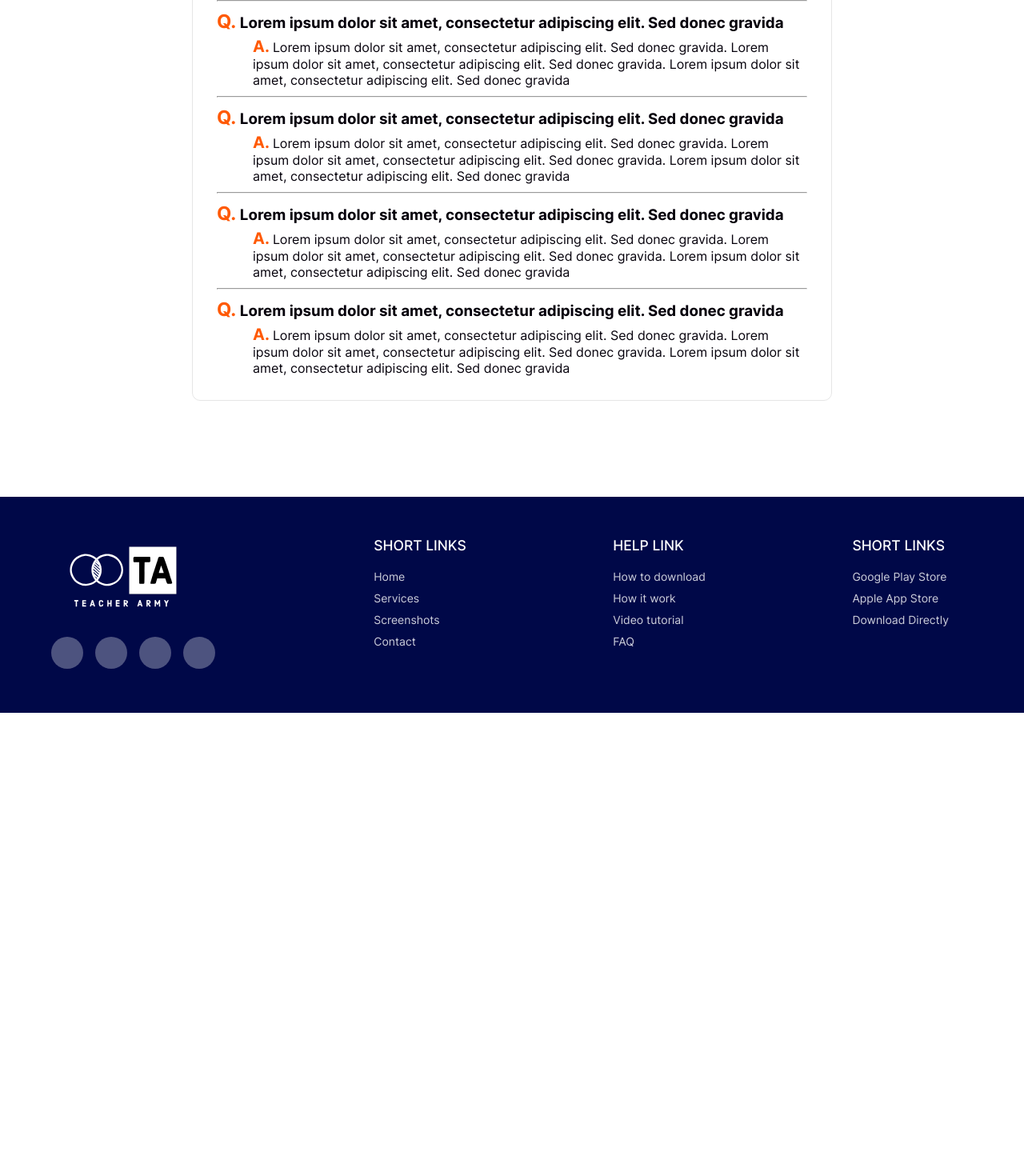
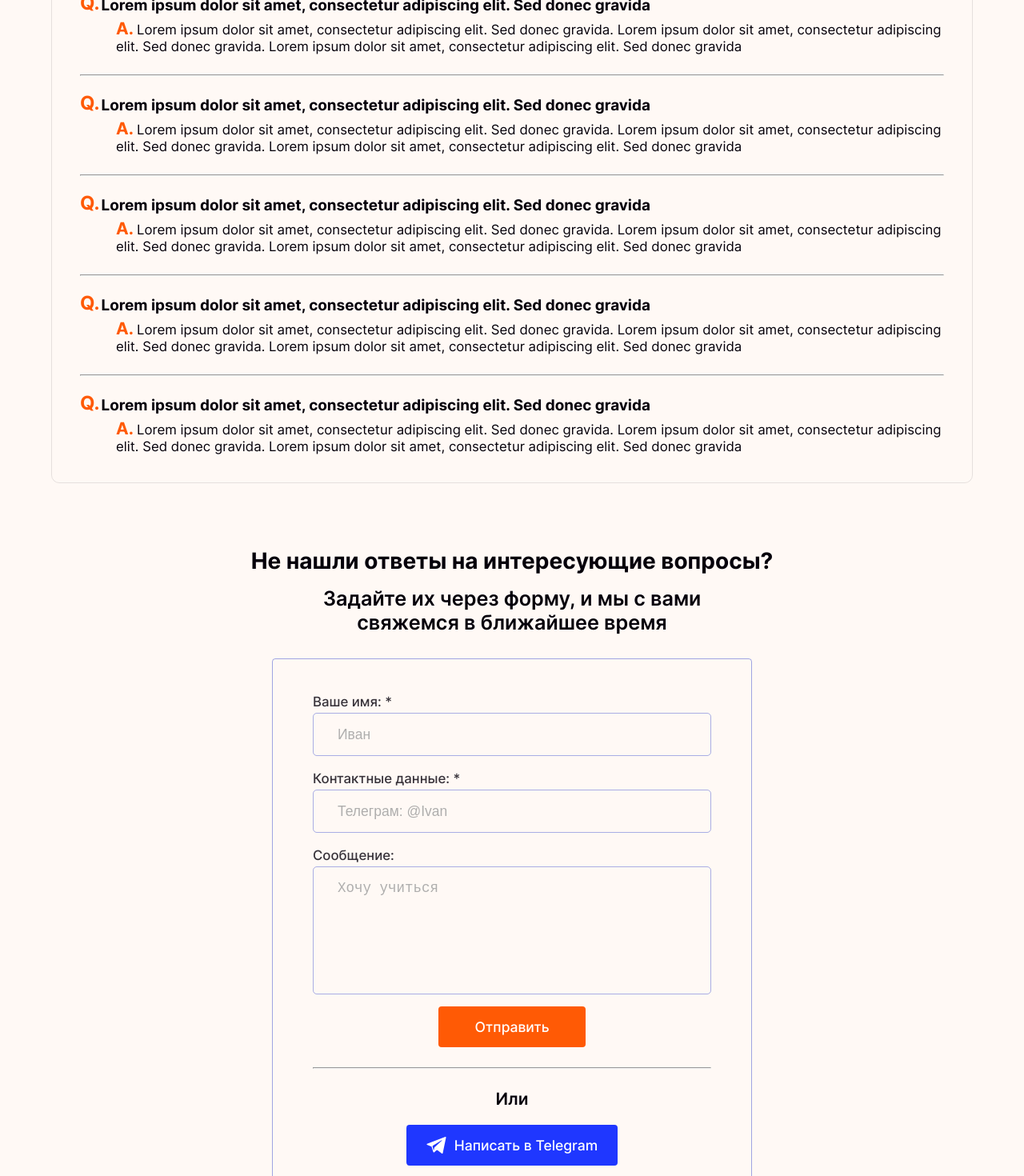
Before and after one commit to Rapieree/teacher-army, a Next.js app: page /faq in a window 1280 px wide. Shown: the part 500-1970 px from the top of the page at 80% size. Before the commit the page ends 1391 px from the top, so only its background shows below. Built offline with nearby package versions, Linux system fonts and the light colour scheme; no server answers.

Commit message:
Дополнил страницу FAQ, добавил кнопку Написать в телеграм

```diff
--- a/src/components/custom-input/custom-input.module.css
+++ b/src/components/custom-input/custom-input.module.css
@@ -2,7 +2,7 @@
   padding: 12px 30px 12px 30px;
   display: block;
   width: 100%;
-  border: 1px solid rgba(66, 82, 207, 0.5);
+  border: 1px solid var(--color-border-blue-1);
   border-radius: 5px;
   font-weight: 500;
   font-size: 1.25rem;
@@ -27,5 +27,5 @@
 
 .input:hover {
   opacity: 1;
-  border-color: rgba(66, 82, 207, 0.5);
+  border-color: rgba(66, 82, 207, 0.8);
 }
--- a/src/components/custom-label/custom-label.module.css
+++ b/src/components/custom-label/custom-label.module.css
@@ -1,7 +1,7 @@
 .label {
   display: inline-block;
   font-weight: 500;
-  font-size: 1rem;
+  font-size: 1.2rem;
   line-height: 160%;
   color: var(--color-main-text-dark);
   opacity: 0.8;
@@ -9,7 +9,7 @@
 
 .description {
   margin-left: 5px;
-  margin-bottom: 5px;
+  margin-bottom: 10px;
 }
 
 .label:hover {
--- a/src/components/header/header.module.css
+++ b/src/components/header/header.module.css
@@ -7,7 +7,7 @@
 }
 
 .lightMode {
-  margin-bottom: 50px;
+  margin-bottom: 80px;
   padding-top: 50px;
   padding-bottom: 50px;
   background-color: var(--color-background-dark-cream);
--- a/src/components/pay-form/pay-form.module.css
+++ b/src/components/pay-form/pay-form.module.css
@@ -1,7 +1,7 @@
 .payForm {
   padding: 30px;
   width: 100%;
-  border: 1px solid var(--color-border-gray-2);
+  border: 1px solid var(--color-border-blue-1);
   border-radius: 5px;
 }
 
@@ -24,7 +24,7 @@
 .payForm input {
   padding: 12px 30px;
   border-radius: 5px;
-  border: 1px solid var(--color-border-gray-1);
+  border: 1px solid var(--color-border-blue-1);
 }
 
 .block {
@@ -62,7 +62,7 @@
   width: 1.5em;
   height: 1.5em;
   border-radius: 50%;
-  border: 1px solid var(--color-border-gray-2);
+  border: 1px solid var(--color-border-blue-1);
   position: absolute;
   left: 0;
   top: 50%;
--- a/src/components/subscribe-form/subscribe-form.jsx
+++ b/src/components/subscribe-form/subscribe-form.jsx
@@ -24,7 +24,7 @@ const onFormSubmit = async (evt) => {
   }
 };
 
-const SubscribeForm = ({className}) => {
+const SubscribeForm = ({className, children}) => {
   return (
     <div className={`${subscribeFormStyle.wrapper} ${className}`}>
       <form onSubmit={onFormSubmit} autoComplete="off">
@@ -36,6 +36,7 @@ const SubscribeForm = ({className}) => {
         <textarea id="feedback-text" name="message" placeholder="Хочу учиться" maxLength="2000"></textarea>
         <CustomButton type="submit">Отправить</CustomButton>
       </form>
+      {children}
     </div>
   );
 };
--- a/src/components/subscribe-form/subscribe-form.module.css
+++ b/src/components/subscribe-form/subscribe-form.module.css
@@ -1,6 +1,6 @@
 .wrapper {
-  padding: 20px 50px;
-  border: 1px solid var(--color-border-gray-2);
+  padding: 40px 50px;
+  border: 1px solid var(--color-border-blue-1);
   border-radius: 4px;
 }
 
@@ -13,7 +13,7 @@
   padding: 12px 30px 12px 30px;
   display: block;
   width: 100%;
-  border: 1px solid rgba(66, 82, 207, 0.1);
+  border: 1px solid var(--color-border-blue-1);
   border-radius: 5px;
   font-weight: 500;
   font-size: 1.25rem;
@@ -29,13 +29,14 @@
 }
 
 .wrapper textarea {
-  height: 130px;
+  height: 160px;
   resize: none;
+  line-height: 100%;
 }
 
 .wrapper textarea:hover {
   opacity: 1;
-  border-color: rgba(66, 82, 207, 0.3);
+  border-color: rgba(66, 82, 207, 0.8);
 }
 
 .wrapper textarea::placeholder {
@@ -46,7 +47,7 @@
   transition: color var(--duration-fast);
 }
 
-.wrapper button {
+.wrapper button[type="submit"] {
   margin: 0 auto;
   display: flex;
   justify-content: center;
--- a/src/pages/faq.jsx
+++ b/src/pages/faq.jsx
@@ -1,4 +1,7 @@
+import {ReactSVG} from "react-svg";
+import CustomButton from "../components/custom-button/custom-button";
 import Layout from "../components/layout/layout";
+import SubscribeForm from "../components/subscribe-form/subscribe-form";
 import {footerContent} from "../content/common/footer";
 import faqPageStyle from "../styles/faq-page.module.css";
 
@@ -30,8 +33,8 @@ const Faq = ({content}) => {
     <Layout content={content}>
       <h1 className="title-page">Страница FAQ</h1>
 
-      <div className={`${faqPageStyle.faqBlock} container mrgb-120`}>
-        <div className={faqPageStyle.wrapper}>
+      <div className={`${faqPageStyle.faqBlock} container`}>
+        <div className={`${faqPageStyle.wrapper} mrgb-80`}>
           <h2 className="visually-hidden">Ответы на частозадаваемые вопросы</h2>
           <ul className={faqPageStyle.list}>
             {
@@ -44,6 +47,29 @@ const Faq = ({content}) => {
               ))
             }
           </ul>
+        </div>
+
+        <div className={`${faqPageStyle.feedback} mrgb-120`}>
+          <h2 className={`subtitle-page ${faqPageStyle.feedbackTitle}`}>Не нашли ответы на интересующие вопросы?</h2>
+          <p className={`subtitle-page ${faqPageStyle.feedbackSubtitle}`}>Задайте их через форму, и мы с вами свяжемся в ближайшее время</p>
+          <SubscribeForm className={faqPageStyle.feedbackForm}>
+            <div className={faqPageStyle.extra}>
+              <hr className={faqPageStyle.hr} />
+              <p className={faqPageStyle.extraSeparatorText}>Или</p>
+              <a href="https://t.me/kicumkicum" target="_blank" rel="noreferrer">
+                <CustomButton className={faqPageStyle.telegramButton}>
+                  <ReactSVG
+                    src="images/svg/icon-telegram.svg"
+                    className={faqPageStyle.telegramIcon}
+                    width={25}
+                    height={21}
+                    wrapper="svg"
+                  />
+                Написать в Telegram
+                </CustomButton>
+              </a>
+            </div>
+          </SubscribeForm>
         </div>
       </div>
     </Layout>
--- a/src/styles/faq-page.module.css
+++ b/src/styles/faq-page.module.css
@@ -1,12 +1,15 @@
+/* faq block */
+
 .wrapper {
-  margin: 0 auto;
-  max-width: 800px;
+  margin-left: auto;
+  margin-right: auto;
+  max-width: 1200px;
   border: 1px solid var(--color-border-gray-2);
   border-radius: 10px;
 }
 
 .list {
-  padding: 30px;
+  padding: 2.5rem;
   list-style-type: none;
 }
 
@@ -14,17 +17,24 @@
 }
 
 .question {
+  padding-left: 1.4em;
   margin-bottom: 5px;
+  font-size: 1.35rem;
+  position: relative;
 }
 
 .question::before {
-  content: "Q. ";
+  position: absolute;
+  left: 0;
+  top: -0.25em;
+  content: "Q.";
   font-size: 1.25em;
   color: var(--color-special);
 }
 
 .answer {
   padding-left: 45px;
+  font-size: 1.2rem;
 }
 
 .answer::before {
@@ -35,5 +45,70 @@
 }
 
 .hr {
-  margin: 10px 0;
+  margin: 15px 0;
 }
+
+/* feedback */
+
+.feedback {
+
+}
+
+.feedbackTitle {
+  margin-bottom: 15px;
+}
+
+.feedbackSubtitle {
+  margin: 0 auto;
+  margin-bottom: 30px;
+  text-align: center;
+  max-width: 600px;
+  font-size: 1.8rem;
+  font-weight: 600;
+}
+
+.feedbackForm {
+  margin: 0 auto;
+  max-width: 600px;
+  width: 100%;
+}
+
+/* Telegram button */
+
+.hr {
+  margin: 25px 0;
+}
+
+.extraSeparatorText {
+  font-size: 1.5rem;
+  font-weight: 600;
+  margin-bottom: 20px;
+  text-align: center;
+}
+
+.telegramButton {
+  margin: 0 auto;
+  padding-left: 25px;
+  padding-right: 25px;
+  width: auto;
+  max-width: none;
+  position: relative;
+  background-color: var(--color-accent);
+  display: flex;
+  align-items: center;
+}
+
+.telegramButton:hover,
+.telegramButton:focus {
+  background-color: var(--color-accent);
+  opacity: 0.9;
+}
+
+.telegramButton:active {
+  background-color: var(--color-accent);
+  opacity: 0.8;
+}
+
+.telegramIcon {
+  margin-right: 10px;
+}
--- a/src/styles/globals.css
+++ b/src/styles/globals.css
@@ -13,7 +13,7 @@ body {
   max-width: 1920px;
   font-family: "Inter", Arial, Helvetica, sans-serif;
   color: var(--color-main-text-dark);
-  background-color: var(--color-white);
+  background-color: var(--color-background-cream);
   font-size: 16px;
 }
 
@@ -38,13 +38,23 @@ a {
 }
 
 .title-page {
-  margin-bottom: 60px;
-  font-size: 3rem;
+  margin-bottom: 120px;
+  font-size: 3.5rem;
+  text-align: center;
+}
+
+.subtitle-page {
+  margin-bottom: 25px;
+  font-size: 2rem;
   text-align: center;
 }
 
 .mrgb-120 {
   margin-bottom: 120px;
+}
+
+.mrgb-80 {
+  margin-bottom: 80px;
 }
 
 @media screen and (max-width: 1365px) {
--- a/src/styles/main-page.module.css
+++ b/src/styles/main-page.module.css
@@ -30,8 +30,9 @@
 }
 
 .whoNeeds > div > div:first-child {
+  margin-bottom: 30px;
   padding-top: 30px;
   grid-row: 1;
-  grid-column: 2 / -1;;
-  text-align: right;
+  grid-column: 1 / -1;;
+  text-align: center;
 }
--- a/src/styles/payment-page.module.css
+++ b/src/styles/payment-page.module.css
@@ -24,7 +24,7 @@
 
 .tariffCard {
   width: 100%;
-  max-width: 380px;
+  max-width: 400px;
   font-size: 0.9rem;
   border: 2px solid var(--color-accent);
 }
@@ -32,7 +32,7 @@
 .payForm {
   margin-left: auto;
   width: 100%;
-  max-width: 380px;
+  max-width: 400px;
 }
 
 .tariffCard button {
--- a/src/styles/variables.css
+++ b/src/styles/variables.css
@@ -17,6 +17,7 @@
   --color-button-cream: rgba(255, 90, 5, 0.1);
   --color-border-gray-1: rgba(66, 82, 207, 0.1);
   --color-border-gray-2: rgba(5, 0, 11, 0.1);
+  --color-border-blue-1: rgba(66, 82, 207, 0.5);
   --color-background-sky: #EBEDFF;
   --color-background-gray: rgba(43, 43, 41, 0.7);
 
```
Also changed, not shown: public/images/svg/icon-telegram.svg (added).
